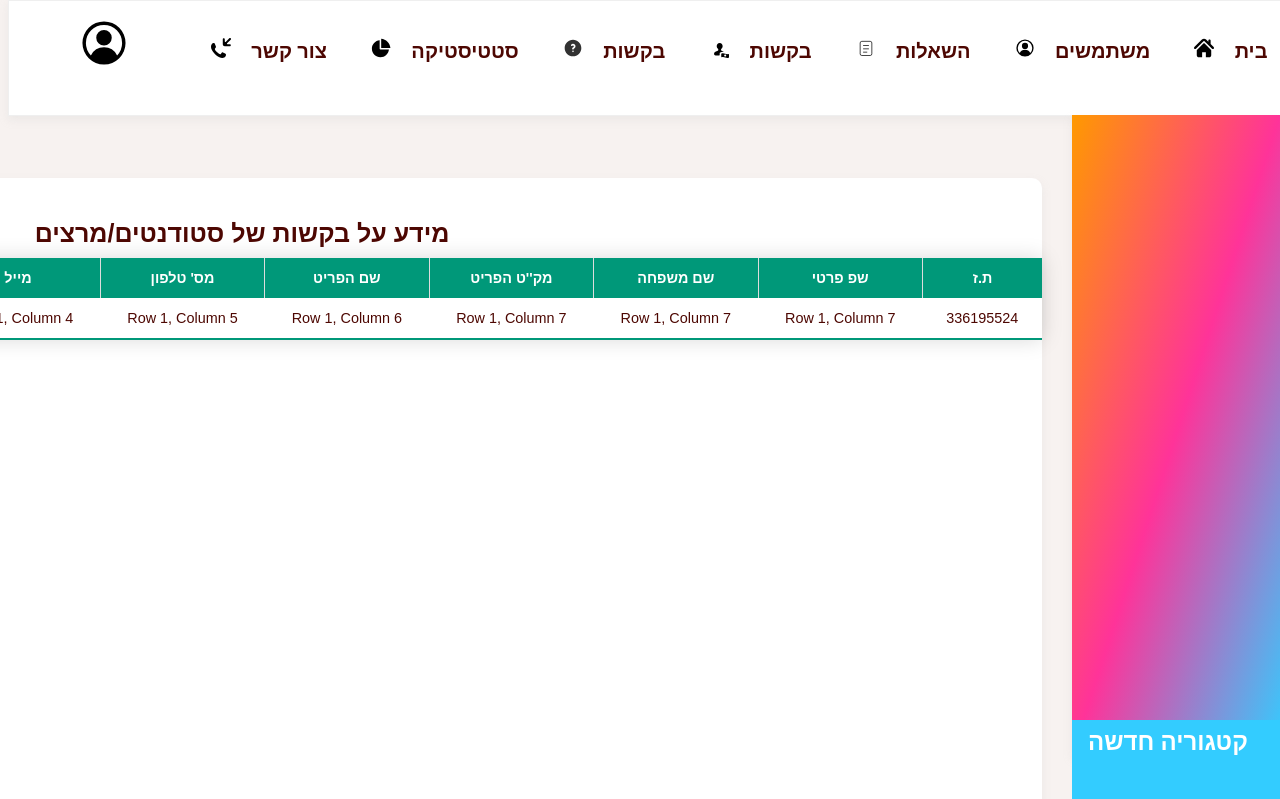
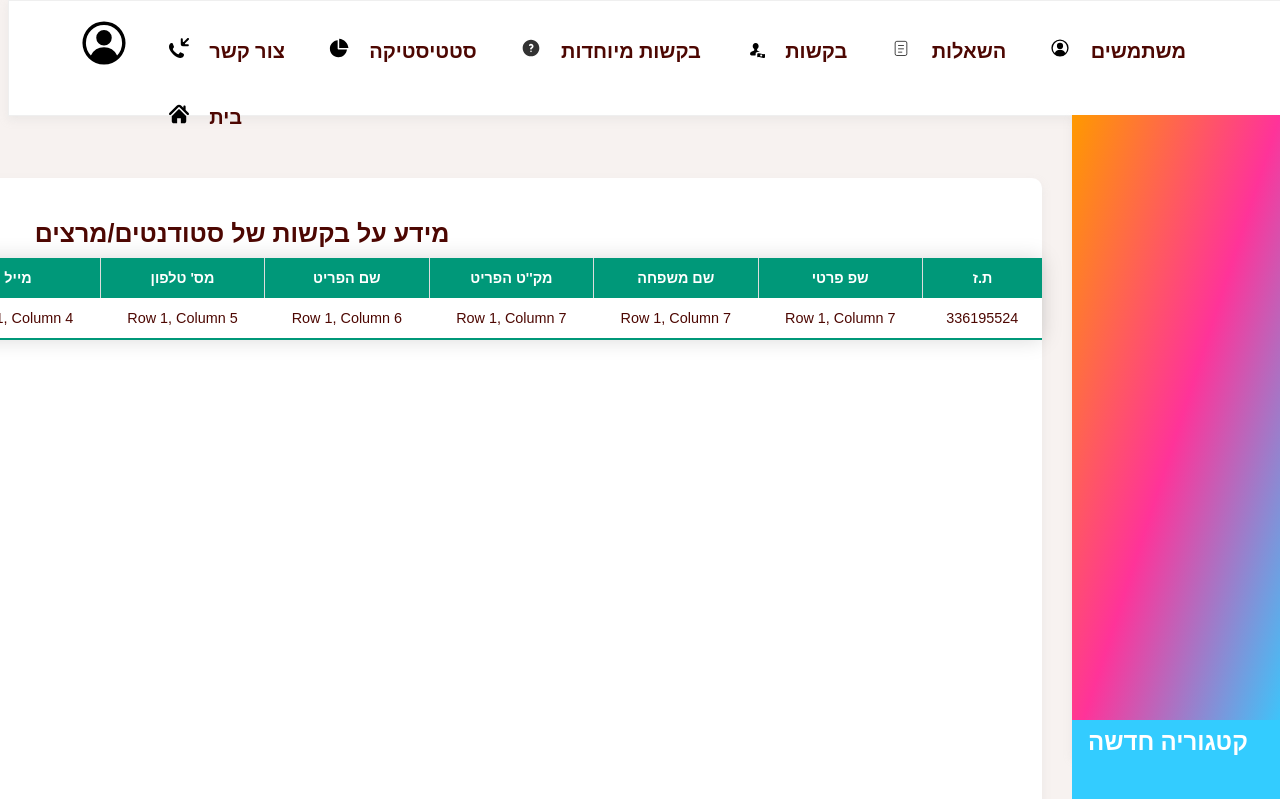
Before and after one commit to SCE-Digital-Warehouse/digitalwarehouse-web, a Django app: page /requests/ in a window 1280 px wide. Shown: the top 799 px of the page. Run offline with Django 4.2, Linux system fonts and the light colour scheme; the visitor is signed in with stand-in values (Sample User, id 1); data that the repository does not hold is empty.

Commit message:
BSPMC238-71 typo fixed: special_requests

```diff
--- a/base/templates/base/navbar_buttons/special_requests_button.html
+++ b/base/templates/base/navbar_buttons/special_requests_button.html
@@ -9,6 +9,6 @@
             d="M2 12C2 6.47715 6.47715 2 12 2C17.5228 2 22 6.47715 22 12C22 17.5228 17.5228 22 12 22C6.47715 22 2 17.5228 2 12ZM12 9C11.7015 9 11.4344 9.12956 11.2497 9.33882C10.8843 9.75289 10.2523 9.79229 9.83827 9.42683C9.4242 9.06136 9.3848 8.42942 9.75026 8.01535C10.2985 7.3942 11.1038 7 12 7C13.6569 7 15 8.34315 15 10C15 11.3072 14.1647 12.4171 13 12.829V13C13 13.5523 12.5523 14 12 14C11.4477 14 11 13.5523 11 13V12.5C11 11.6284 11.6873 11.112 12.2482 10.9692C12.681 10.859 13 10.4655 13 10C13 9.44772 12.5523 9 12 9ZM12 15C11.4477 15 11 15.4477 11 16C11 16.5523 11.4477 17 12 17H12.01C12.5623 17 13.01 16.5523 13.01 16C13.01 15.4477 12.5623 15 12.01 15H12Z"
             fill="#323232"/>
         </svg>
-        בקשות
+        בקשות מיוחדות
     </a>
 </li>
--- a/base/templates/base/panel_buttons/special_requests_button.html
+++ b/base/templates/base/panel_buttons/special_requests_button.html
@@ -9,6 +9,6 @@
             d="M2 12C2 6.47715 6.47715 2 12 2C17.5228 2 22 6.47715 22 12C22 17.5228 17.5228 22 12 22C6.47715 22 2 17.5228 2 12ZM12 9C11.7015 9 11.4344 9.12956 11.2497 9.33882C10.8843 9.75289 10.2523 9.79229 9.83827 9.42683C9.4242 9.06136 9.3848 8.42942 9.75026 8.01535C10.2985 7.3942 11.1038 7 12 7C13.6569 7 15 8.34315 15 10C15 11.3072 14.1647 12.4171 13 12.829V13C13 13.5523 12.5523 14 12 14C11.4477 14 11 13.5523 11 13V12.5C11 11.6284 11.6873 11.112 12.2482 10.9692C12.681 10.859 13 10.4655 13 10C13 9.44772 12.5523 9 12 9ZM12 15C11.4477 15 11 15.4477 11 16C11 16.5523 11.4477 17 12 17H12.01C12.5623 17 13.01 16.5523 13.01 16C13.01 15.4477 12.5623 15 12.01 15H12Z"
             fill="#323232"/>
         </svg>
-        בקשות
+        בקשות מיוחדות
     </a>
 </div>
```
